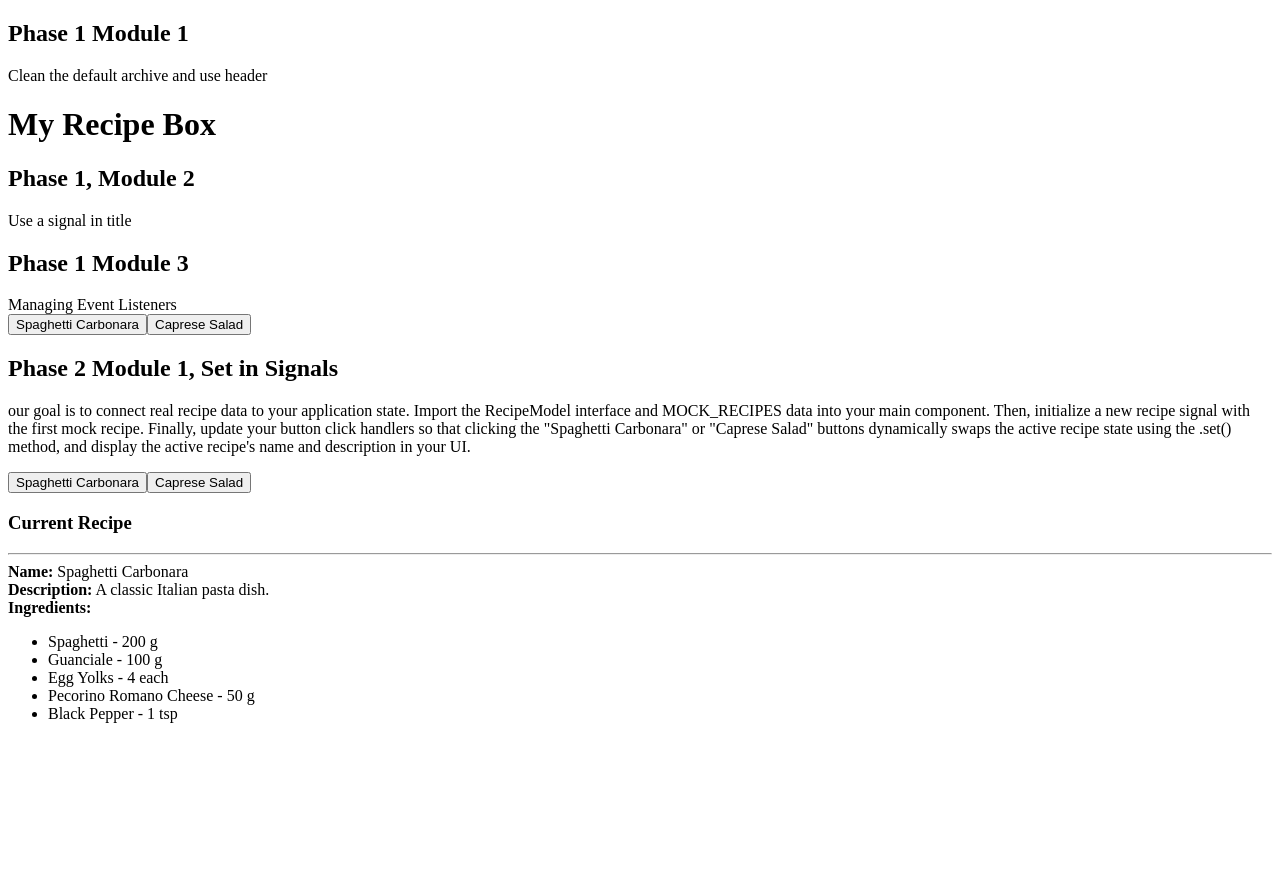
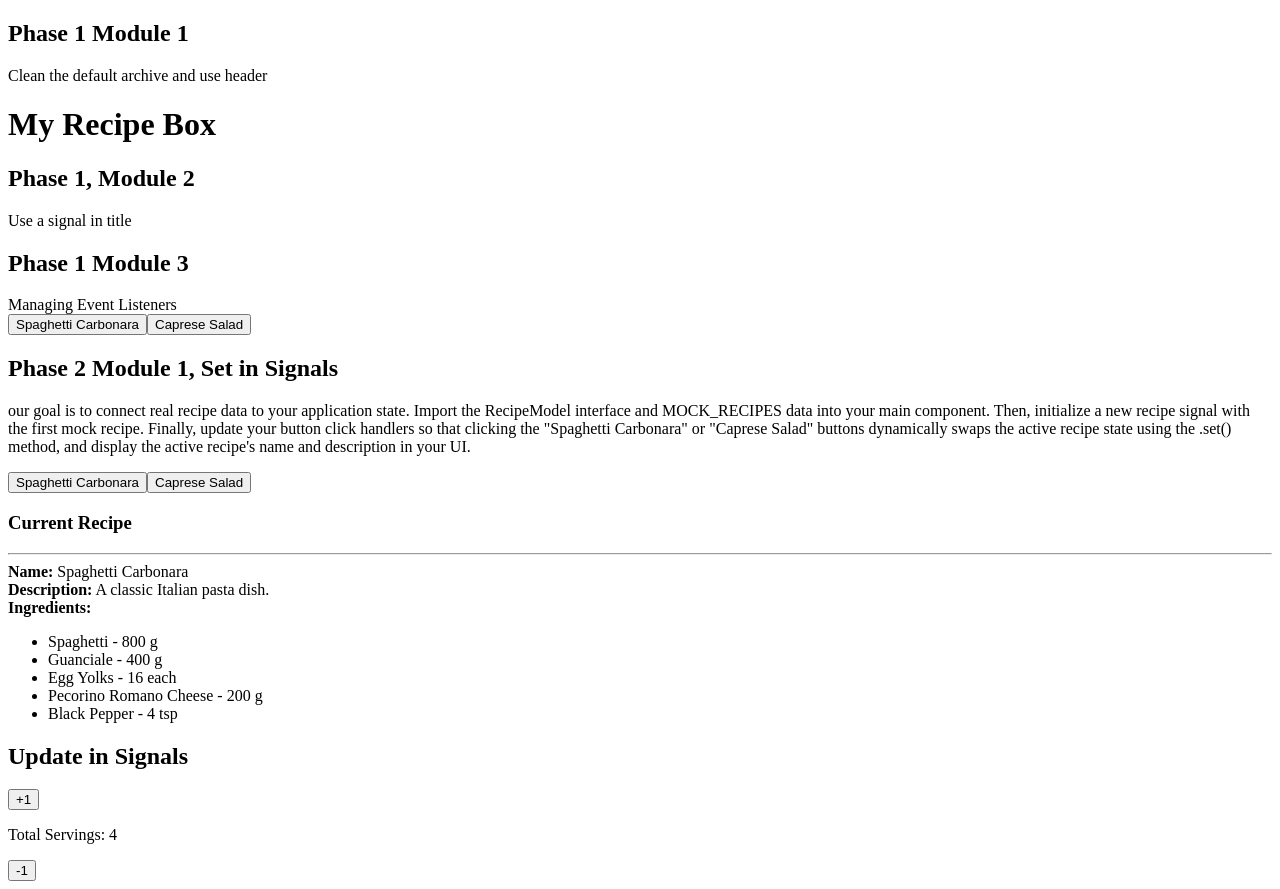
Before and after one commit to German-Jala/Bootcamp-FE, an Angular app: page / in a window 1280 px wide. Before the commit the page ends 800 px from the top, so only its background shows below. Built offline with nearby package versions, Linux system fonts and the light colour scheme.

Commit message:
feat(Phase 2, Module 3): Computed in Signals

```diff
--- a/src/app/app.html
+++ b/src/app/app.html
@@ -62,12 +62,21 @@ Managing Event Listeners
   <div>
     <strong>Ingredients:</strong>
     <ul>
-      @for(ingredient of currentRecipe().ingredients; track $index) {
+      @for(ingredient of adjustedIngredients(); track $index) {
       <li>
         {{ `${ingredient.name} - ${ingredient.quantity} ${ingredient.unit}` }}
       </li>
       }
-
     </ul>
+    <h2>Update in Signals</h2>
+    <button (click)="updateServingQuantity(+1)">
+      +1
+    </button>
+    <p>
+      Total Servings: {{ servings() }}
+    </p>
+    <button (click)="updateServingQuantity(-1)">
+      -1
+    </button>
   </div>
 </div>
--- a/src/app/app.ts
+++ b/src/app/app.ts
@@ -1,4 +1,4 @@
-import { Component, signal } from '@angular/core';
+import { Component, signal, computed } from '@angular/core';
 import { RouterOutlet } from '@angular/router';
 import { RecipeModel } from './models';
 import { MOCK_RECIPES } from './mock-recipes';
@@ -14,6 +14,17 @@ export class App {
   protected readonly recipes = signal<RecipeModel[]>(MOCK_RECIPES);
   protected readonly title = signal<string>('My Recipe Box');
   protected readonly currentRecipe = signal<RecipeModel>(this.recipes()[0]);
+  protected readonly servings = signal<number>(4);
+  protected readonly adjustedIngredients = computed(() => {
+    const ingredients = this.currentRecipe().ingredients;
+    return ingredients.map((ingredient) => {
+      return {
+        name: ingredient.name,
+        quantity: ingredient.quantity * this.servings(),
+        unit: ingredient.unit
+      };
+    });
+  });
 
 
   protected logMessage(
@@ -28,4 +39,13 @@ export class App {
     this.currentRecipe.set(recipe);
   }
 
+  protected updateServingQuantity(
+    quantity: number
+  ): void {
+    this.servings.update((value) => {
+      const result = value + quantity;
+      return result > 0 ? result : 0
+    });
+  }
+
 }
```
